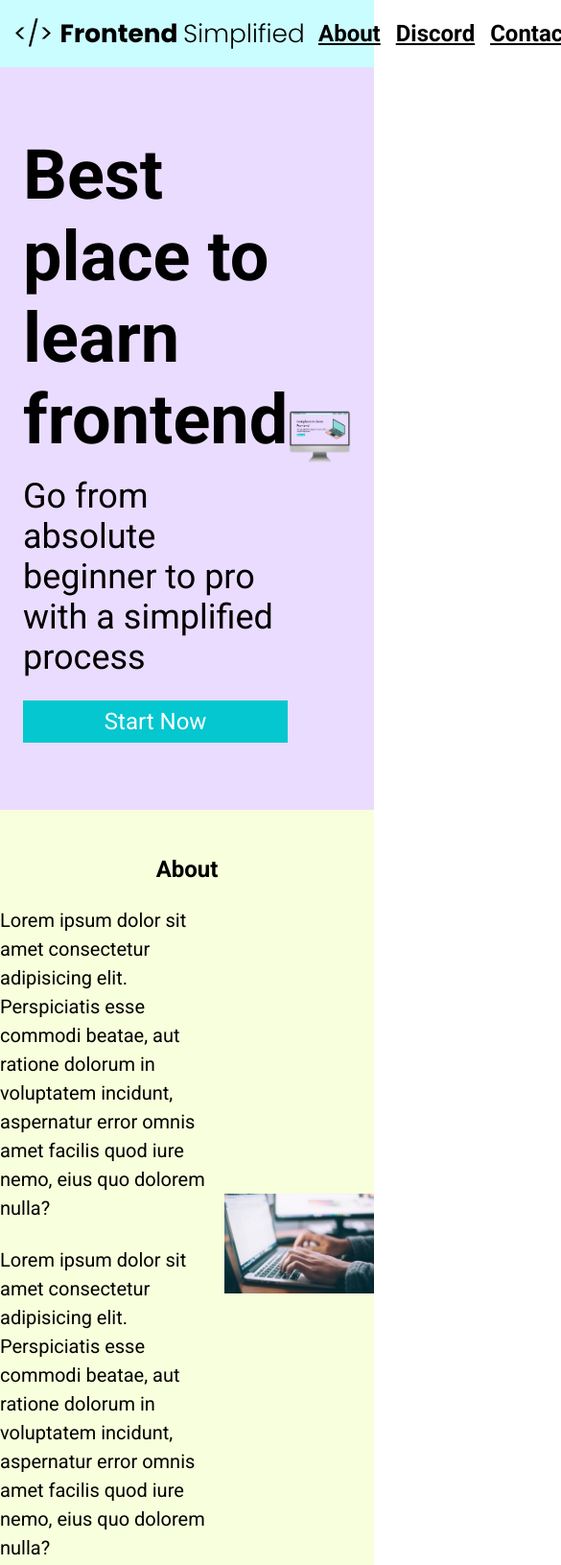
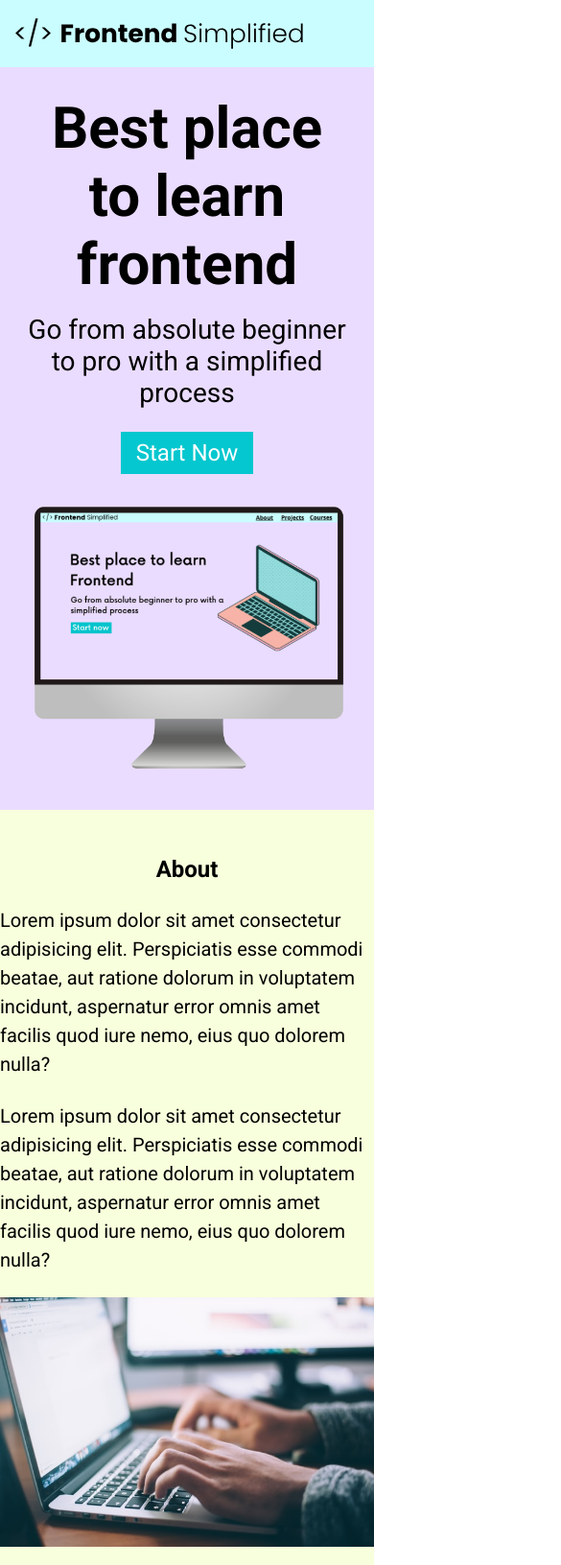
Before and after one commit to ChrisL7575/getting-there, a plain HTML site: page index.html in a window 390 px wide. Shown: the top 1631 px of the page at 96% size, 585 px wide, since content can reach past the window. Drawn offline with Linux system fonts and the light colour scheme.

Commit message:
Success!!

```diff
--- a/index.html
+++ b/index.html
@@ -18,12 +18,12 @@
       </nav>
       <header>
         <div class="row">
-          <div>
+          <div class="home__description">
             <h1>Best place to learn frontend</h1>
             <p class="subheader">
               Go from absolute beginner to pro with a simplified process
             </p>
-            <button>Start Now</button>
+            <button class="home__description--button">Start Now</button>
           </div>
           <figure>
             <img
--- a/styles.css
+++ b/styles.css
@@ -1,7 +1,6 @@
 @import url("https://fonts.googleapis.com/css2?family=Roboto:ital,wght@0,300;0,400;0,500;0,700;1,300;1,400;1,500;1,700&display=swap");
 
 * {
-  width: 100%;
   padding: 0;
   margin: 0;
   box-sizing: border-box;
@@ -145,6 +144,7 @@ form {
   display: flex;
   flex-direction: column;
   margin: 0 auto;
+  padding: 0 24px;
 }
 
 input, textarea {
@@ -179,3 +179,69 @@ footer {
 .footer__link {
     padding:  0 16px;
 }
+
+@media (max-width: 728px){
+  .row{
+    flex-direction: column;
+  }
+
+  .home__description {
+    margin-bottom: 24px;
+    display: flex;
+    flex-direction: column;
+    align-items: center;
+  }
+
+  .home__description--button {
+    max-width: 240px;
+  }
+
+  h1 {
+    text-align: center;
+    font-size: 60px;
+  }
+
+  .subheader{
+    text-align: center;
+  font-size: 28px;
+  }
+  ul {
+    display: none;
+  }
+
+  .section__description{
+    flex-direction: column;
+  }
+  .section__description {
+flex-direction: column;
+  }
+
+  .section__description--wrapper{
+    width: 100%;
+  }
+
+  .about__img--wrapper{
+    width: 100%;
+  }
+
+  #discord .section__description {
+    flex-direction: column-reverse;
+  }
+
+  footer {
+    padding: 48px 24px;
+  }
+
+  .footer__logo{
+    min-width: 360;
+  }
+
+  .footer__link {
+    padding: 0 4px;
+    font-size: 18px;
+ }
+
+ .footer__links{
+  margin-bottom: 24px;
+ }
+}
```
